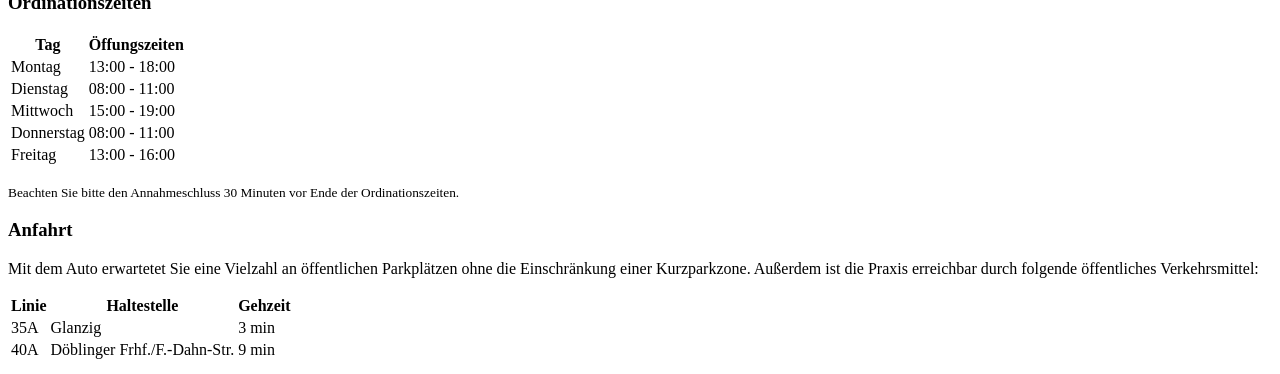
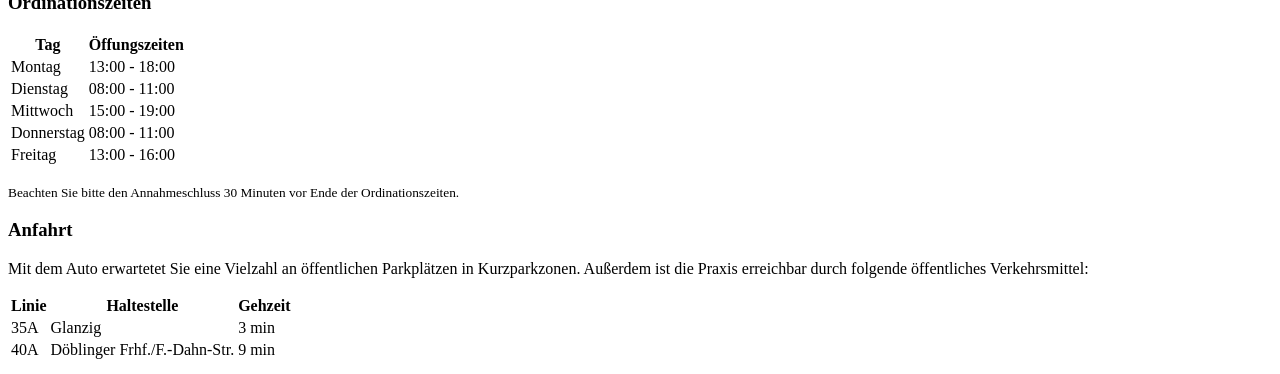
Before and after one commit to patrickfav/website-dr-sel, a Jekyll site: the page built from page_contact.md, in a window 1280 px wide and 900 px high, scrolled down 519 px, cut to the strip 0-374 px from the top of the window. Built offline with Jekyll 4.4.1, drawn with Linux system fonts in a browser that asks for light colours.

Commit message:
Update page_contact to update "Kurzparkzonen"

```diff
--- a/page_contact.md
+++ b/page_contact.md
@@ -51,9 +51,8 @@ barrierefrei zugänglich.</small>
 
 ### Anfahrt
 
-Mit dem Auto erwartetet Sie eine Vielzahl an öffentlichen Parkplätzen ohne
-die Einschränkung einer Kurzparkzone. Außerdem ist die Praxis erreichbar
-durch folgende öffentliches Verkehrsmittel:
+Mit dem Auto erwartetet Sie eine Vielzahl an öffentlichen Parkplätzen in Kurzparkzonen.
+Außerdem ist die Praxis erreichbar durch folgende öffentliches Verkehrsmittel:
 
 
 | Linie | Haltestelle                  | Gehzeit |
```
